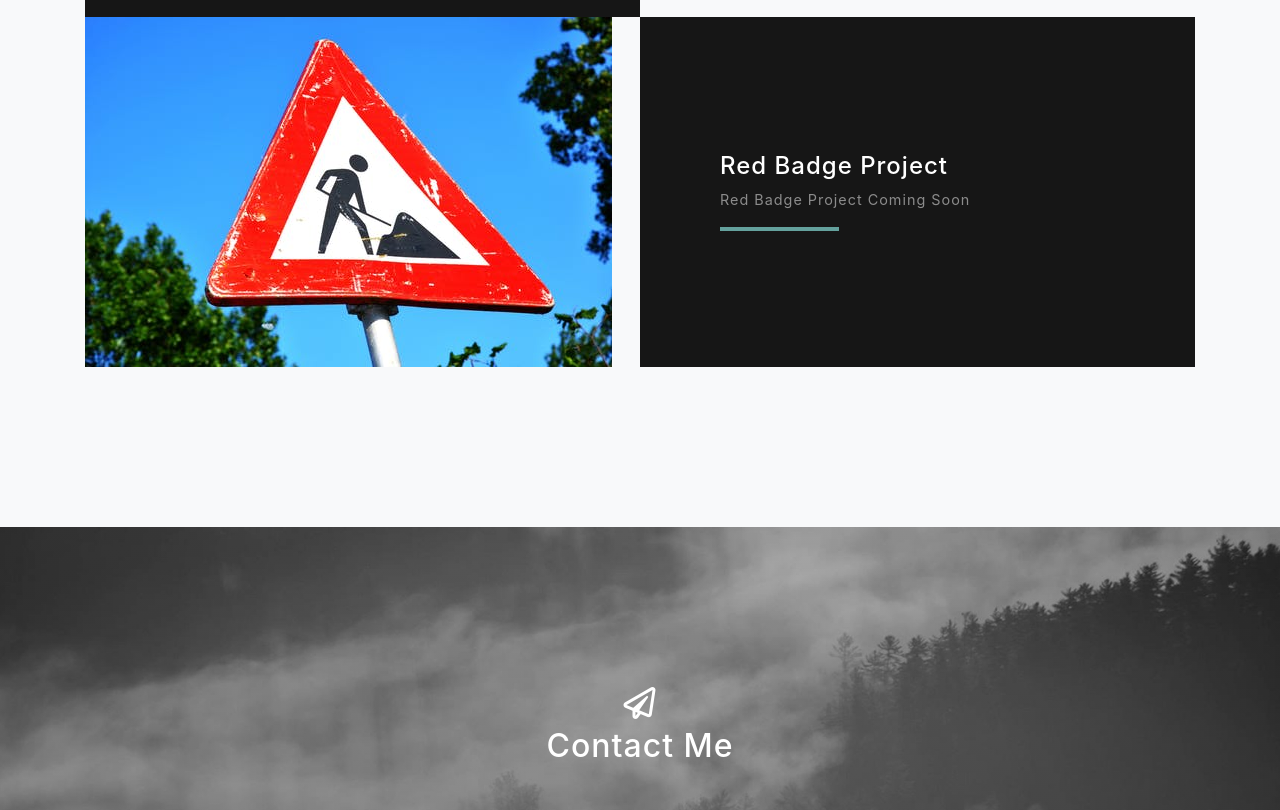
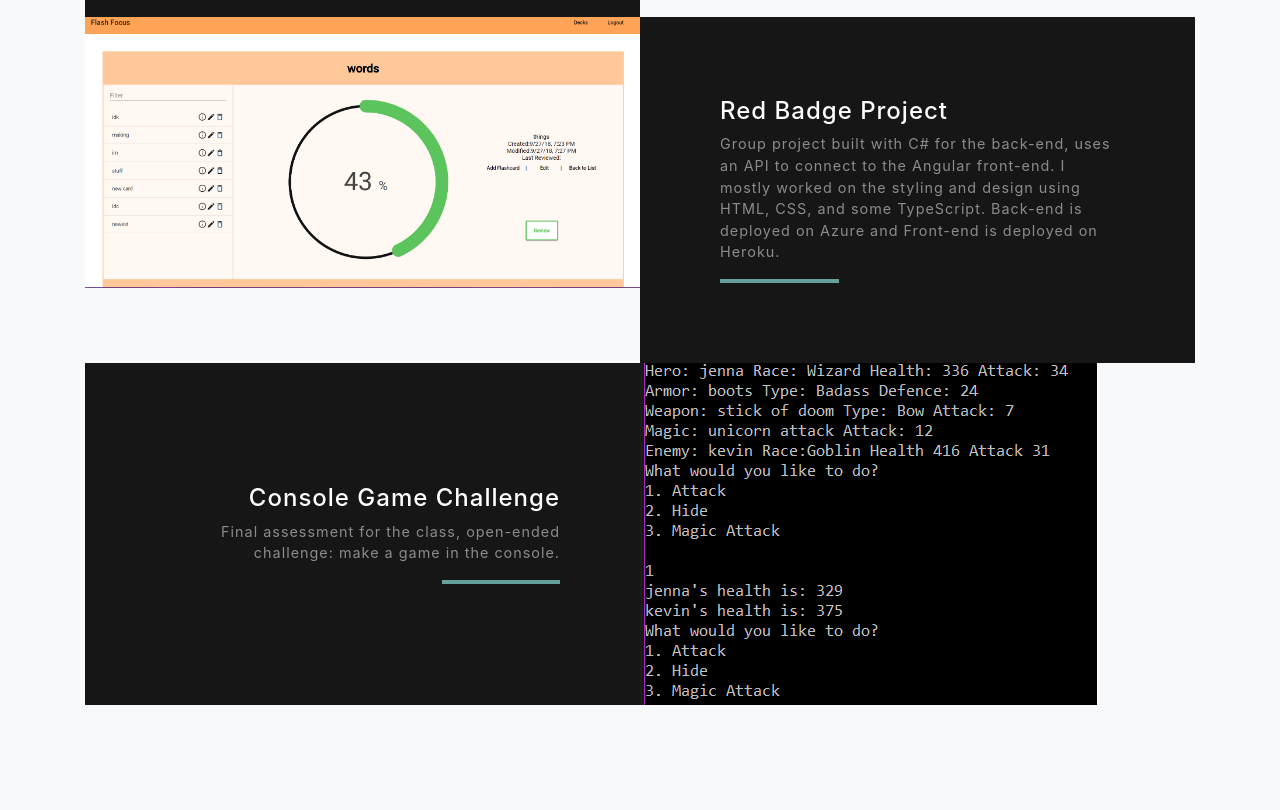
Before and after one commit to Pearmain88/Portfolio, a website with bundled scripts: page index.html in a window 1280 px wide. Shown: the part 3440-4250 px from the top of the page. Built offline with nearby package versions, Linux system fonts and the light colour scheme.

Commit message:
updated resume

```diff
--- a/index.html
+++ b/index.html
@@ -16,7 +16,8 @@
   <!-- Custom fonts for this template -->
   <link href="vendor/fontawesome-free/css/all.min.css" rel="stylesheet">
   <link href="https://fonts.googleapis.com/css?family=Varela+Round" rel="stylesheet">
-    <link href="https://fonts.googleapis.com/css?family=Nunito:200,200i,300,300i,400,400i,600,600i,700,700i,800,800i,900,900i" rel="stylesheet">
+  <link href="https://fonts.googleapis.com/css?family=Nunito:200,200i,300,300i,400,400i,600,600i,700,700i,800,800i,900,900i"
+    rel="stylesheet">
 
   <!-- Custom styles for this template -->
   <link href="css/grayscale.min.css" rel="stylesheet">
@@ -29,7 +30,8 @@
   <nav class="navbar navbar-expand-lg navbar-light fixed-top" id="mainNav">
     <div class="container">
       <a class="navbar-brand js-scroll-trigger" href="#page-top">My Portfolio</a>
-        <button class="navbar-toggler navbar-toggler-right" type="button" data-toggle="collapse" data-target="#navbarResponsive" aria-controls="navbarResponsive" aria-expanded="false" aria-label="Toggle navigation">
+      <button class="navbar-toggler navbar-toggler-right" type="button" data-toggle="collapse" data-target="#navbarResponsive"
+        aria-controls="navbarResponsive" aria-expanded="false" aria-label="Toggle navigation">
         Menu
         <i class="fas fa-bars"></i>
       </button>
@@ -75,11 +77,21 @@
       <div class="row">
         <div class="col-lg-8 mx-auto">
           <h2 class="text-white mb-4">Hi</h2>
-            <p class="text-white-50">I grew up in Maine and have also lived in Texas before moving to Indiana in my junior year of high school. I attended the Aveda Institute in 2008 and graduated with honors receiving a certificate and licence for esthiology (skin care) but never really used my licence. I also attended the Art Institute Indianapolis but left after one semester because I didn't do well in a more traditional college. For the last few years I have been working in food service at various locations around Carmel and Indianapolis.</p>
-            <p class="text-white-50">I heard about Eleven Fifty form my former general manager, who went through the Javascript cohort in 2017, and decided to check out what they had to offer. I came to a weekend intro to coding course and enjoyed it and decided to enroll. Unfortunately at that time things didnt pan out, but this year i heard about a scholarship opportunity and decided to apply again. This year the timing seemed to work out so I quit my food job in favor of getting an education and finally having a career.</p>
+          <p class="text-white-50">I grew up in Maine and have also lived in Texas before moving to Indiana in my
+            junior year of high school. I attended the Aveda Institute in 2008 and graduated with honors receiving a
+            certificate and licence for esthiology (skin care) but never really used my licence. I also attended the
+            Art Institute Indianapolis but left after one semester because I didn't do well in a more traditional
+            college. For the last few years I have been working in food service at various locations around Carmel and
+            Indianapolis.</p>
+          <p class="text-white-50">I heard about Eleven Fifty form my former general manager, who went through the
+            Javascript cohort in 2017, and decided to check out what they had to offer. I came to a weekend intro to
+            coding course and enjoyed it and decided to enroll. Unfortunately at that time things didnt pan out, but
+            this year i heard about a scholarship opportunity and decided to apply again. This year the timing seemed
+            to work out so I quit my food job in favor of getting an education and finally having a career.</p>
         </div>
       </div>
-        <img src="" class="img-fluid" alt=""> <!--PICTURE FOR ABOUT ME-->
+      <img src="" class="img-fluid" alt="">
+      <!--PICTURE FOR ABOUT ME-->
     </div>
 
   </section>
@@ -92,13 +104,16 @@
       <div class="row align-items-center no-gutters mb-4 mb-lg-5">
         <div class="col-xl-8 col-lg-7">
           <a href="http://travel-planner.azurewebsites.net/">
-            <img class="img-fluid mb-3 mb-lg-0" src="img/Bluebadge.PNG" alt=""><!--SCREENSHOT FOR BLUEBADGE PROJECT-->
+            <img class="img-fluid mb-3 mb-lg-0" src="img/Bluebadge.PNG" alt="">
+            <!--SCREENSHOT FOR BLUEBADGE PROJECT-->
           </a>
         </div>
         <div class="col-xl-4 col-lg-5">
           <div class="featured-text text-center text-lg-left">
             <h4>Blue Badge Project</h4>
-              <p class="text-black-50 mb-0">I made this project for my blue badge individual project over the span of about 3 weeks. I am planning on adding some additional features in the coming weeks as well as updating the design. This is an n-tier MVC application deployed using Azure.</p>
+            <p class="text-black-50 mb-0">I made this project for my blue badge individual project over the span of
+              about 3 weeks. I am planning on adding some additional features in the coming weeks as well as updating
+              the design. This is an n-tier MVC application deployed using Azure.</p>
           </div>
         </div>
       </div>
@@ -107,7 +122,8 @@
       <div class="row justify-content-center no-gutters mb-5 mb-lg-0">
         <div class="col-lg-6">
           <a href="https://codepen.io/pearmain88/pen/XBdgGX">
-            <img class="img-fluid" src="img/creatureCode.PNG" alt=""> <!--CSS CREATURE-->
+            <img class="img-fluid" src="img/creatureCode.PNG" alt="">
+            <!--CSS CREATURE-->
           </a>
         </div>
         <div class="col-lg-6">
@@ -115,7 +131,9 @@
             <div class="d-flex h-100">
               <div class="project-text w-100 my-auto text-center text-lg-left">
                 <h4 class="text-white">Day One</h4>
-                  <p class="mb-0 text-white-50">This little creature was homework on day one. I used CSS and HTML on codepen to create this project, with design input from my daughter, and strict instructions that it could not be changed after we had finished with it.</p>
+                <p class="mb-0 text-white-50">This little creature was homework on day one. I used CSS and HTML on
+                  codepen to create this project, with design input from my daughter, and strict instructions that it
+                  could not be changed after we had finished with it.</p>
                 <hr class="d-none d-lg-block mb-0 ml-0">
               </div>
             </div>
@@ -127,7 +145,8 @@
       <div class="row justify-content-center no-gutters">
         <div class="col-lg-6">
           <a href="https://pearmain88.github.io/storefront/">
-              <img class="img-fluid" src="img/storefront.PNG" alt=""> <!--STOREFRONT-->
+            <img class="img-fluid" src="img/storefront.PNG" alt="">
+            <!--STOREFRONT-->
           </a>
         </div>
         <div class="col-lg-6 order-lg-first">
@@ -135,7 +154,9 @@
             <div class="d-flex h-100">
               <div class="project-text w-100 my-auto text-center text-lg-right">
                 <h4 class="text-white">Week One</h4>
-                  <p class="mb-0 text-white-50">The first week of class was spent working on creating this storefront page using CSS and HTML in Visual Studio Code. I used a previous student example to work off of and manipulate to make it my own. This is just a static homepage view for an imaginary store.</p>
+                <p class="mb-0 text-white-50">The first week of class was spent working on creating this storefront
+                  page using CSS and HTML in Visual Studio Code. I used a previous student example to work off of and
+                  manipulate to make it my own. This is just a static homepage view for an imaginary store.</p>
                 <hr class="d-none d-lg-block mb-0 mr-0">
               </div>
             </div>
@@ -146,14 +167,18 @@
       <!-- Project Three Row -->
       <div class="row justify-content-center no-gutters mb-5 mb-lg-0">
         <div class="col-lg-6">
-            <img class="img-fluid" src="img/goldbadge.PNG" alt=""> <!--GOLD BADGE-->
+          <img class="img-fluid" src="img/goldbadge.PNG" alt="">
+          <!--GOLD BADGE-->
         </div>
         <div class="col-lg-6">
           <div class="bg-black text-center h-100 project">
             <div class="d-flex h-100">
               <div class="project-text w-100 my-auto text-center text-lg-left">
                 <h4 class="text-white">Gold Badge Project</h4>
-                  <p class="mb-0 text-white-50">The assignment for our Gold Badge was a series of business type challenges. Our goal was to complete at least 3 of them using Visual Studio to build console apps. I completed 3 of the 8 challenges and have been working on a couple of the others in my spare time or if I need a break from whatever I'm stuck on in another project.</p>
+                <p class="mb-0 text-white-50">The assignment for our Gold Badge was a series of business type
+                  challenges. Our goal was to complete at least 3 of them using Visual Studio to build console apps. I
+                  completed 3 of the 8 challenges and have been working on a couple of the others in my spare time or
+                  if I need a break from whatever I'm stuck on in another project.</p>
                 <hr class="d-none d-lg-block mb-0 ml-0">
               </div>
             </div>
@@ -165,7 +190,8 @@
       <div class="row justify-content-center no-gutters">
         <div class="col-lg-6">
           <a href="https://github.com/Pearmain88/storeMVC">
-              <img class="img-fluid" src="img/storemvc.PNG" alt=""> <!--STORE.MVC-->
+            <img class="img-fluid" src="img/storemvc.PNG" alt="">
+            <!--STORE.MVC-->
           </a>
         </div>
         <div class="col-lg-6 order-lg-first">
@@ -173,7 +199,8 @@
             <div class="d-flex h-100">
               <div class="project-text w-100 my-auto text-center text-lg-right">
                 <h4 class="text-white">Week Four</h4>
-                  <p class="mb-0 text-white-50">This was the first introduction into MVC and ASP.NET. We built this together as a class with basic CRUD functionality to create a store inventory application.</p>
+                <p class="mb-0 text-white-50">This was the first introduction into MVC and ASP.NET. We built this
+                  together as a class with basic CRUD functionality to create a store inventory application.</p>
                 <hr class="d-none d-lg-block mb-0 mr-0">
               </div>
             </div>
@@ -184,15 +211,40 @@
       <!-- Project Five Row -->
       <div class="row justify-content-center no-gutters mb-5 mb-lg-0">
         <div class="col-lg-6">
-            <img class="img-fluid" src="img/inprogress.jpeg" alt=""> <!--RED BADGE-->
+          <a href="https://meb-flashapp.herokuapp.com/">
+            <img class="img-fluid" src="img/redBadge.PNG" alt="">
+            <!--RED BADGE-->
+          </a>
         </div>
         <div class="col-lg-6">
           <div class="bg-black text-center h-100 project">
             <div class="d-flex h-100">
               <div class="project-text w-100 my-auto text-center text-lg-left">
                 <h4 class="text-white">Red Badge Project</h4>
-                  <p class="mb-0 text-white-50">Red Badge Project Coming Soon</p>
+                <p class="mb-0 text-white-50">Group project built with C# for the back-end, uses an API to connect to
+                  the Angular front-end. I mostly worked on the styling and design using HTML, CSS, and some TypeScript. Back-end is deployed on Azure and Front-end is deployed on Heroku.</p>
                 <hr class="d-none d-lg-block mb-0 ml-0">
+              </div>
+            </div>
+          </div>
+        </div>
+      </div>
+
+      <!-- Project Six Row -->
+      <div class="row justify-content-center no-gutters">
+          <div class="col-lg-6">
+            <a href="https://github.com/Pearmain88/GameChallenge">
+              <img class="img-fluid" src="img/Capture.PNG" alt="">
+              <!--STORE.MVC-->
+            </a>
+          </div>
+          <div class="col-lg-6 order-lg-first">
+            <div class="bg-black text-center h-100 project">
+              <div class="d-flex h-100">
+                <div class="project-text w-100 my-auto text-center text-lg-right">
+                  <h4 class="text-white">Console Game Challenge</h4>
+                  <p class="mb-0 text-white-50">Final assessment for the class, open-ended challenge: make a game in the console. </p>
+                  <hr class="d-none d-lg-block mb-0 mr-0">
                 </div>
               </div>
             </div>
@@ -216,8 +268,8 @@
                   <div class="form-group">
                     <label class="text-white">Name</label>
                     <div>
-                                <input type="text" class="form-control" placeholder="Your Name" id="name" required="" data-validation-required-message="Please enter your name"
-                                  name="name">
+                      <input type="text" class="form-control" placeholder="Your Name" id="name" required=""
+                        data-validation-required-message="Please enter your name" name="name">
                     </div>
                     <p class="help-block text-danger"></p>
                   </div>
@@ -225,15 +277,15 @@
                 <div class="control-group">
                   <div class="form-group">
                     <label class="text-white">Email Address</label>
-                              <input type="email" class="form-control" placeholder="Your Email" id="email" required="" data-validation-required-message="Please enter your email"
-                                  name="_replyto">
+                    <input type="email" class="form-control" placeholder="Your Email" id="email" required=""
+                      data-validation-required-message="Please enter your email" name="_replyto">
                     <p class="help-block text-danger"></p>
                   </div>
                 </div>
                 <div class="control-group">
                   <div class="form-group">
-                              <textarea class="form-control" rows="7" placeholder="Your Message" id="message" required="" data-validation-required-message="Please leave a message"
-                                  name="message"></textarea>
+                    <textarea class="form-control" rows="7" placeholder="Your Message" id="message" required=""
+                      data-validation-required-message="Please leave a message" name="message"></textarea>
                     <p class="help-block text-danger"></p>
                   </div>
                 </div>
@@ -280,7 +332,7 @@
               <h4 class="text-uppercase m-0">Resume</h4>
               <hr class="my-4">
               <div class="small text-black-50">
-                  <a href="https://docs.google.com/document/d/1T_EZF98jmpboMPwtf8fKCcnOIbwoZiSyN89aFsaQ5kY">
+                <a href="">
                   <h3><i class="fa fa-book" aria-hidden="true"></h3></i>
                 </a>
               </div>
```
Also changed, not shown: img/Capture.PNG (added), img/redBadge.PNG (added). Lines whose indentation alone changed are shown as unchanged.
